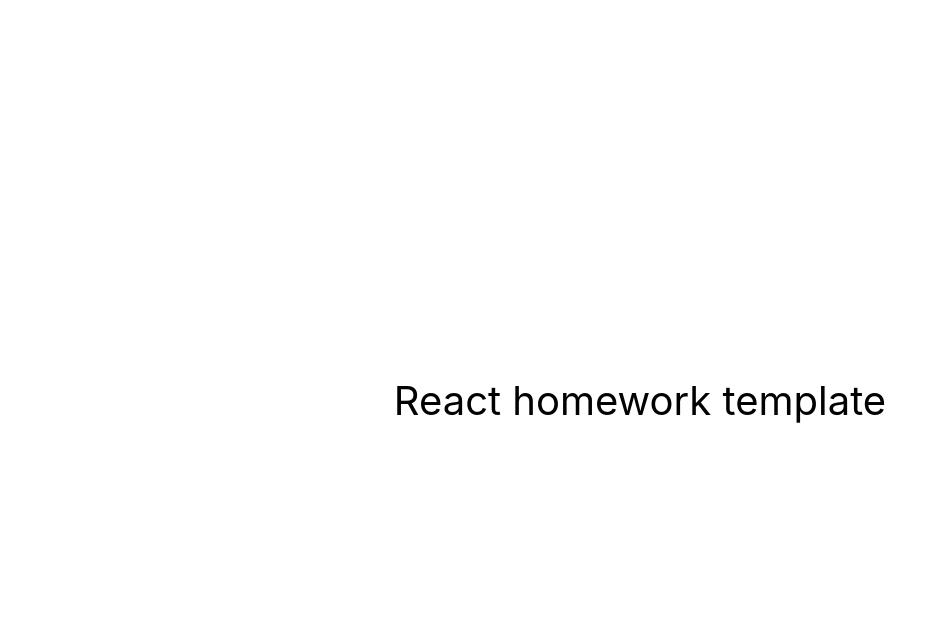
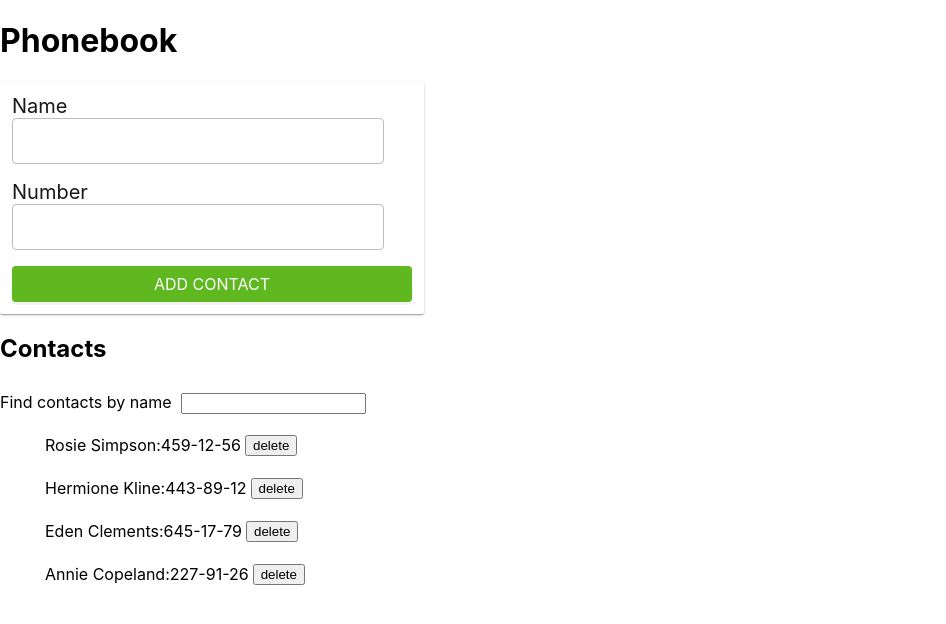
Before and after one commit to RuslanaSemenenko/goit-react-hw-04-phonebook, a React (Create React App) app: page / in a window 1280 px wide. Shown: the top 624 px of the page, without its empty margins (0-946 px from the left). Built offline with nearby package versions, Linux system fonts and the light colour scheme.

Commit message:
homework

```diff
--- a/package.json
+++ b/package.json
@@ -10,7 +10,9 @@
     "react": "^18.1.0",
     "react-dom": "^18.1.0",
     "react-scripts": "5.0.1",
-    "web-vitals": "^2.1.3"
+    "web-vitals": "^2.1.3",
+    "nanoid": "^4.0.2",
+    "prop-types": "^15.8.1"
   },
   "scripts": {
     "start": "react-scripts start",
--- a/src/components/App.jsx
+++ b/src/components/App.jsx
@@ -1,16 +1,103 @@
-export const App = () => {
-  return (
-    <div
-      style={{
-        height: '100vh',
-        display: 'flex',
-        justifyContent: 'center',
-        alignItems: 'center',
-        fontSize: 40,
-        color: '#010101'
-      }}
-    >
-      React homework template
-    </div>
-  );
-};
+import React, { Component } from 'react';
+import { v4 as uuidv4 } from 'uuid';
+import ContactList from './ContactList/ContactList';
+import Filter from './Filter/Filter';
+import ContactForm from './ContactForm/ContactForm';
+
+export default class App extends Component {
+  componentDidMount() {
+    const storedContacts = localStorage.getItem('contacts');
+    if (storedContacts) {
+      this.setState({ contacts: JSON.parse(storedContacts) });
+    }
+  }
+
+  componentDidUpdate() {
+    const { contacts } = this.state;
+    localStorage.setItem('contacts', JSON.stringify(contacts));
+  }
+
+  state = {
+    contacts: [
+      { id: 'id-1', name: 'Rosie Simpson', number: '459-12-56' },
+      { id: 'id-2', name: 'Hermione Kline', number: '443-89-12' },
+      { id: 'id-3', name: 'Eden Clements', number: '645-17-79' },
+      { id: 'id-4', name: 'Annie Copeland', number: '227-91-26' },
+    ],
+    filter: '',
+  };
+
+  addContact = contact => {
+    const { name, number } = contact;
+
+    const searchSameName = this.state.contacts
+      .map(cont => cont.name)
+      .includes(name);
+
+    if (searchSameName) {
+      alert(`${name} is already in contacts`);
+    } else if (name.length === 0 || number.length === 0) {
+      alert('Fields must be filled!');
+    } else {
+      const newContact = {
+        ...contact,
+        id: uuidv4(),
+      };
+
+      this.setState(
+        prevState => ({
+          contacts: [...prevState.contacts, newContact],
+        }),
+        () => {
+          localStorage.setItem('contacts', JSON.stringify(this.state.contacts));
+        }
+      );
+    }
+  };
+
+  changeFilter = filter => {
+    this.setState({ filter });
+  };
+
+  getVisibleContacts = () => {
+    const { contacts, filter } = this.state;
+
+    return contacts.filter(contact =>
+      contact.name.toLowerCase().includes(filter.toLowerCase())
+    );
+  };
+
+  removeContact = contactId => {
+    this.setState(
+      prevState => ({
+        contacts: prevState.contacts.filter(({ id }) => id !== contactId),
+      }),
+      () => {
+        localStorage.setItem('contacts', JSON.stringify(this.state.contacts));
+      }
+    );
+  };
+
+  render() {
+    const { filter } = this.state;
+    const visibleContacts = this.getVisibleContacts();
+
+    return (
+      <div>
+        <h1>Phonebook</h1>
+
+        <ContactForm onAddContact={this.addContact} />
+        <h2>Contacts</h2>
+        {this.state.contacts.length > 0 && (
+          <Filter value={filter} onChangeFilter={this.changeFilter} />
+        )}
+        {visibleContacts.length > 0 && (
+          <ContactList
+            contacts={visibleContacts}
+            onRemoveContact={this.removeContact}
+          />
+        )}
+      </div>
+    );
+  }
+}
--- /dev/null
+++ b/src/components/ContactForm/ContactForm.jsx
@@ -0,0 +1,72 @@
+import React, { Component } from 'react';
+import PropTypes from 'prop-types';
+import styles from './ContactForm.module.css';
+
+export default class ContactForm extends Component {
+  state = {
+    name: '',
+    number: '',
+  };
+
+  componentDidMount() {
+    const storedContacts = localStorage.getItem('contacts');
+    if (storedContacts) {
+      this.setState({ contacts: JSON.parse(storedContacts) });
+    }
+  }
+
+  componentDidUpdate() {
+    const { contacts } = this.state;
+    localStorage.setItem('contacts', JSON.stringify(contacts));
+  }
+
+  handleChange = e => {
+    const { name, value } = e.target;
+    this.setState({
+      [name]: value,
+    });
+  };
+
+  handleSubmit = e => {
+    e.preventDefault();
+
+    this.props.onAddContact({ ...this.state });
+
+    this.setState({ name: '', number: '' });
+  };
+  render() {
+    return (
+      <form className={styles.TaskEditor} onSubmit={this.handleSubmit}>
+        <label className={styles.TaskEditor_label}>
+          Name
+          <input
+            className={styles.TaskEditor_input}
+            type="text"
+            name="name"
+            value={this.state.name}
+            onChange={this.handleChange}
+          />
+        </label>
+        <label className={styles.TaskEditor_label}>
+          Number
+          <input
+            className={styles.TaskEditor_input}
+            type="text"
+            name="number"
+            value={this.state.number}
+            onChange={this.handleChange}
+          />
+        </label>
+        <button className={styles.TaskEditor_button} type="submit">
+          Add contact
+        </button>
+      </form>
+    );
+  }
+}
+
+ContactForm.propTypes = {
+  onAddContact: PropTypes.func.isRequired,
+  name: PropTypes.string.isRequired,
+  number: PropTypes.string.isRequired,
+};
--- /dev/null
+++ b/src/components/ContactForm/ContactForm.module.css
@@ -0,0 +1,56 @@
+.TaskEditor {
+  display: flex;
+  flex-direction: column;
+  padding: 12px;
+  width: 400px;
+  border-radius: 2px;
+  box-shadow: 0px 1px 3px 0px rgba(0, 0, 0, 0.2),
+    0px 1px 1px 0px rgba(0, 0, 0, 0.14), 0px 2px 1px -1px rgba(0, 0, 0, 0.12);
+  margin-bottom: 16px;
+}
+
+.TaskEditor_label {
+  display: inline-block;
+  margin-bottom: 16px;
+  font-size: 20px;
+  color: #171718;
+  cursor: pointer;
+}
+
+.TaskEditor_input {
+  color: #171718;
+  font: inherit;
+  font-size: 1.2rem;
+  padding: 10px;
+  border-radius: 4px;
+  border: 1px solid #bdbdbd;
+  width: 350px;
+  outline: 0;
+}
+
+.TaskEditor_button {
+  display: inline-flex;
+  align-items: center;
+  justify-content: center;
+  color: #fff;
+  background-color: #60b821;
+  border: 0;
+  outline: 0;
+  padding: 8px 24px;
+  border-radius: 4px;
+  cursor: pointer;
+  box-shadow: 0px 2px 1px 1px rgba(0, 0, 0, 0.05);
+  font: inherit;
+  text-transform: uppercase;
+  user-select: none;
+  transition: background-color 200ms ease-in-out;
+}
+
+.TaskEditor_button:hover {
+  box-shadow: 0px 2px 1px 1px rgba(0, 0, 0, 0.15);
+  background-color: #303f9f;
+}
+
+.TaskEditor_input:focus {
+  border: 1px solid #2b32b2;
+}
--- /dev/null
+++ b/src/components/ContactList/ContactList.jsx
@@ -0,0 +1,35 @@
+import React from 'react';
+import PropTypes from 'prop-types';
+import styles from './ContactList.module.css';
+
+const ContactList = ({ contacts, onRemoveContact }) => (
+  <ul className={styles.TaskList}>
+    {contacts.map(contact => (
+      <li className={styles.TaskList_item} key={contact.id}>
+        {contact.name + ':' + contact.number}
+        {
+          <button
+            className={styles.TaskList_button}
+            type="button"
+            name="delte"
+            onClick={() => onRemoveContact(contact.id)}
+          >
+            delete
+          </button>
+        }
+      </li>
+    ))}
+  </ul>
+);
+
+ContactList.propTypes = {
+  onRemoveContact: PropTypes.func.isRequired,
+  contacts: PropTypes.arrayOf(
+    PropTypes.shape({
+      id: PropTypes.string.isRequired,
+      name: PropTypes.string.isRequired,
+      number: PropTypes.string.isRequired,
+    })
+  ),
+};
+export default ContactList;
--- /dev/null
+++ b/src/components/ContactList/ContactList.module.css
@@ -0,0 +1,36 @@
+.TaskList {
+  width: 600px;
+}
+
+.TaskList_item {
+  display: flex;
+  align-items: center;
+  padding: 5px;
+}
+
+.TaskList_item + .TaskList_item {
+  margin-top: 12px;
+}
+
+.TaskList_item.completed {
+  background-color: green;
+}
+
+.TaskList_text {
+  flex: 0 0 65%;
+  margin-top: 0;
+  margin-bottom: 0;
+  margin-right: 16px;
+  border-radius: 3px;
+}
+
+.TaskList_actions {
+  display: flex;
+  justify-content: center;
+
+}
+
+.TaskList_button {
+  margin-right: 4px;
+  margin-left: 4px;
+}
--- /dev/null
+++ b/src/components/Filter/Filter.jsx
@@ -0,0 +1,22 @@
+import React from 'react';
+import PropTypes from 'prop-types';
+import styles from './Filter.module.css';
+
+export default function Filter({ value, onChangeFilter }) {
+  return (
+    <div>
+      Find contacts by name
+      <input
+        type="text"
+        value={value}
+        onChange={e => onChangeFilter(e.target.value)}
+        className={styles.input}
+      />
+    </div>
+  );
+}
+
+Filter.propTypes = {
+  value: PropTypes.string.isRequired,
+  onChangeFilter: PropTypes.func.isRequired,
+};
--- /dev/null
+++ b/src/components/Filter/Filter.module.css
@@ -0,0 +1,5 @@
+.input {
+  margin-top: 10px;
+  margin-left: 10px;
+  display: inline-block;
+}
--- a/src/index.js
+++ b/src/index.js
@@ -1,6 +1,6 @@
 import React from 'react';
 import ReactDOM from 'react-dom/client';
-import { App } from 'components/App';
+import App from 'components/App';
 import './index.css';
 
 ReactDOM.createRoot(document.getElementById('root')).render(
```
